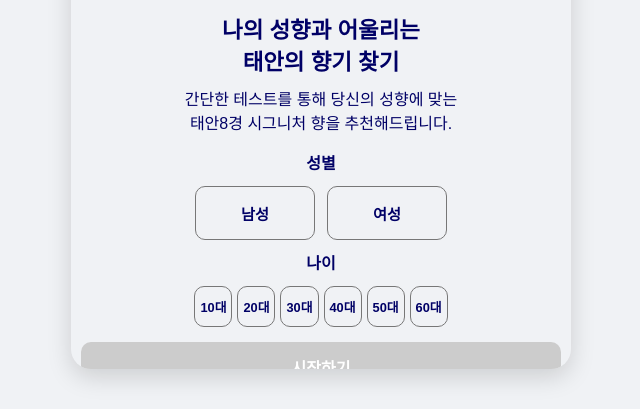
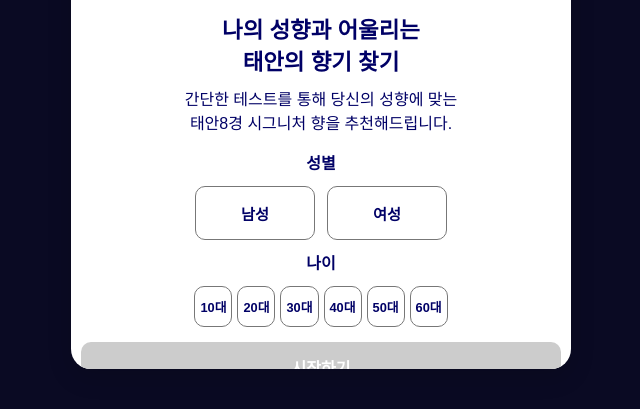
Before and after one commit to makanature2023-code/mbti-app, a website: page index.html in a window 1280 px wide. Shown: the part 391-800 px from the top of the page, without its empty margins (319-959 px from the left). Drawn offline with Linux system fonts and the light colour scheme.

Commit message:
refactor: 딥 블루 색상으로 페이지 배경 변경 및 앱 배경 흰색으로 수정

```diff
--- a/style.css
+++ b/style.css
@@ -14,7 +14,7 @@ html {
 body {
   margin: 0;
   font-family: 'Pretendard', sans-serif;
-  background-color: #f0f2f5; /* A neutral background for the page */
+  background-color: #0A0A23; /* A neutral background for the page */
   display: flex;
   justify-content: center;
   align-items: center;
@@ -28,7 +28,7 @@ body {
   max-height: 850px; /* Max-height for large screens */
   margin: 0 auto;
   position: relative;
-
+  background-color: #ffffff;
   overflow: hidden;
   border-radius: 20px;
   box-shadow: 0 8px 24px rgba(0,0,0,0.15); /* Add depth */
```
Also changed, not shown: 1 other file.
